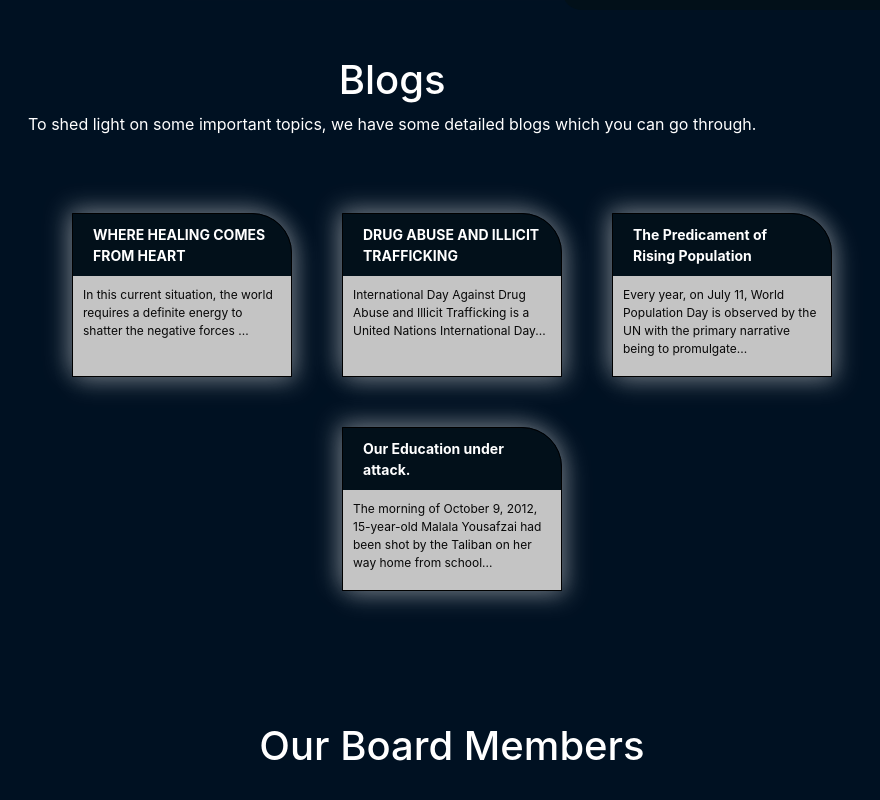
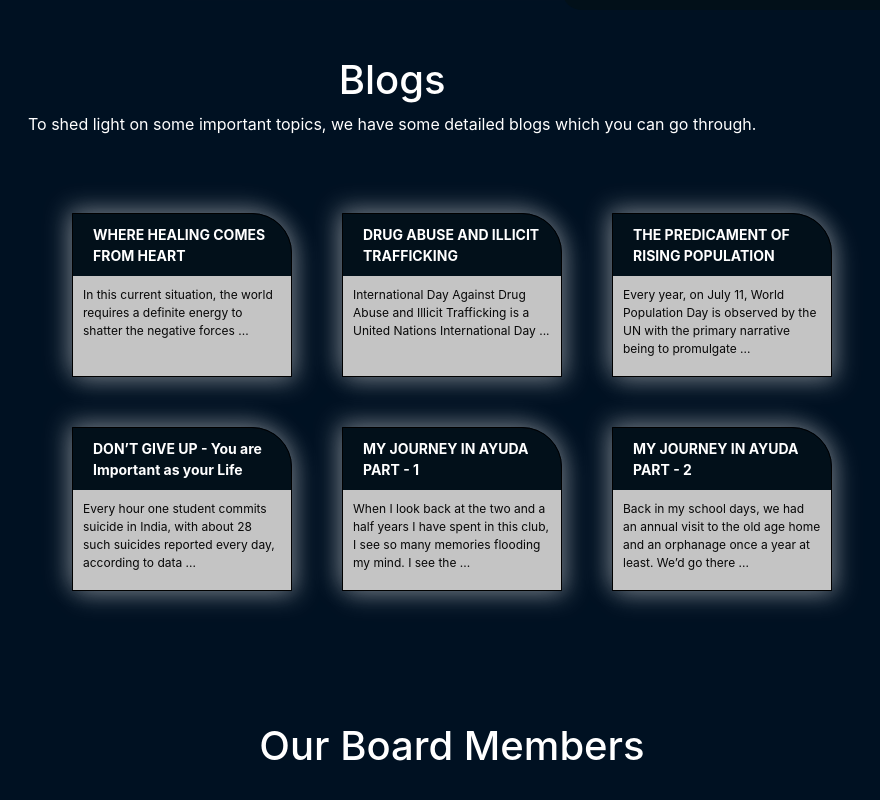
Before and after one commit to ayuda-ngo/website, a React (Create React App) app: page / in a window 1280 px wide. Shown: the part 3658-4458 px from the top of the page, without its empty margins (188-1068 px from the left). Built offline with nearby package versions, Linux system fonts and the light colour scheme; a web font is replaced by a local one.

Commit message:
🔧 Added Blogs

```diff
--- a/src/components/eventsSection.jsx
+++ b/src/components/eventsSection.jsx
@@ -238,6 +238,7 @@ const EventCardWrapper = styled.div`
   ${media.desktop`
     width: 50%;
     transform: translate(100%, 100px);
+    height: fit-content;
   `};
 
   ${media.thone`
--- a/src/information.js
+++ b/src/information.js
@@ -61,23 +61,37 @@ const blogSection = {
         "https://medium.com/@ngoayuda/drug-abuse-and-illicit-trafficking-424d4e144c45",
       title: "DRUG ABUSE AND ILLICIT TRAFFICKING",
       text:
-        "International Day Against Drug Abuse and Illicit Trafficking is a United Nations International Day...",
+        "International Day Against Drug Abuse and Illicit Trafficking is a United Nations International Day ...",
     },
     {
       id: 3,
       url:
         "https://medium.com/@ngoayuda/the-predicament-of-rising-population-97653858c8a",
-      title: "The Predicament of Rising Population",
+      title: "THE PREDICAMENT OF RISING POPULATION",
       text:
-        "Every year, on July 11, World Population Day is observed by the UN with the primary narrative being to promulgate...",
+        "Every year, on July 11, World Population Day is observed by the UN with the primary narrative being to promulgate ...",
     },
     {
       id: 4,
       url:
-        "https://medium.com/@ngoayuda/our-education-under-attack-a4ab134ab0a9",
-      title: "Our Education under attack.",
+        "https://medium.com/@ngoayuda/dont-give-up-you-are-important-as-your-life-dc3aa24027c2",
+      title: "DON’T GIVE UP - You are Important as your Life",
       text:
-        "The morning of October 9, 2012, 15-year-old Malala Yousafzai had been shot by the Taliban on her way home from school...",
+        "Every hour one student commits suicide in India, with about 28 such suicides reported every day, according to data ...",
+    },
+    {
+      id: 5,
+      url: "https://medium.com/@ngoayuda/my-journey-in-ayuda-981d2b56ae9e",
+      title: "MY JOURNEY IN AYUDA PART - 1",
+      text:
+        "When I look back at the two and a half years I have spent in this club, I see so many memories flooding my mind. I see the ...",
+    },
+    {
+      id: 6,
+      url: "https://medium.com/@ngoayuda/my-journey-in-ayuda-2-12845c62e256",
+      title: "MY JOURNEY IN AYUDA PART - 2",
+      text:
+        "Back in my school days, we had an annual visit to the old age home and an orphanage once a year at least. We’d go there ...",
     },
   ],
 };
@@ -247,9 +261,9 @@ const initiativesSection = {
     },
     {
       id: 4,
-      title: "PROJECT NIRMAN",
+      title: "PROJECT NIRMAAN",
       text:
-        "This is an ongoing effort made to provide for the needy by effective means. We collect old clothes, unused stationery items and other daily essential items from our students itself, by setting up donation boxes in our hostels where people can drop item",
+        "This is an ongoing effort made to provide for the needy by effective means. We collect old clothes, unused stationery items and other daily essential items from our students itself, by setting up donation boxes in our hostels where people can drop item.",
       image: require("./assets/images/nirman.png"),
       link: "https://medium.com/series/fb1492a32180",
     },
@@ -288,10 +302,10 @@ const eventsSection = {
     {
       id: 3,
       name: "Event 3",
-      heading: "Craftsmen",
+      heading: "Christmas",
       text:
-        "Students had the opportunity to showcase their talent, concern and creativity regarding various topics in the form of paintings, sketches, photographs, poems, shayari and digital art.",
-      image: require("./assets/events/craftsman.jpg"),
+        "We often visit a care-taking facility for needy children named Nambikai Illam. Christmas'19 we had a drawing competition for the kids and also fun with Santa giving away candies and gifts. We learned the importance of life’s little things we take for granted from these children, whenever we'd receive a smile from these children, it fills our hearts with happiness.",
+      image: require("./assets/events/christmas.jpg"),
     },
     {
       id: 4,
@@ -304,10 +318,10 @@ const eventsSection = {
     {
       id: 5,
       name: "Event 5",
-      heading: "Christmas",
+      heading: "Craftsmen",
       text:
-        "We often visit a care-taking facility for needy children named Nambikai Illam. Christmas'19 we had a drawing competition for the kids and also fun with Santa giving away candies and gifts. We learned the importance of life’s little things we take for granted from these children, whenever we'd receive a smile from these children, it fills our hearts with happiness.",
-      image: require("./assets/events/christmas.jpg"),
+        "Students had the opportunity to showcase their talent, concern and creativity regarding various topics in the form of paintings, sketches, photographs, poems, shayari and digital art.",
+      image: require("./assets/events/craftsman.jpg"),
     },
   ],
 };
--- a/src/templates/projectCard.jsx
+++ b/src/templates/projectCard.jsx
@@ -34,6 +34,7 @@ const ProjectCardBody = styled.div`
   width: fit-content;
   transform: none;
   margin: 18px;
+  z-index: 2;
   `};
 `;
 
@@ -69,7 +70,7 @@ const ProjectCardImageContainer = styled.div`
 
   ${media.thone`
   transform: none;
-  opacity: 0;
+  opacity: 0.2;
   position: relative;
   vertical-align: middle;
 `};
@@ -121,7 +122,7 @@ const ProjectButtonWrapper = styled.div`
   ${media.thone`
   margin: 20px 0;
   transform: translate(60%, 275px);
-  z-index: 1000;
+  z-index: 3;
   `};
 `;
 
```
